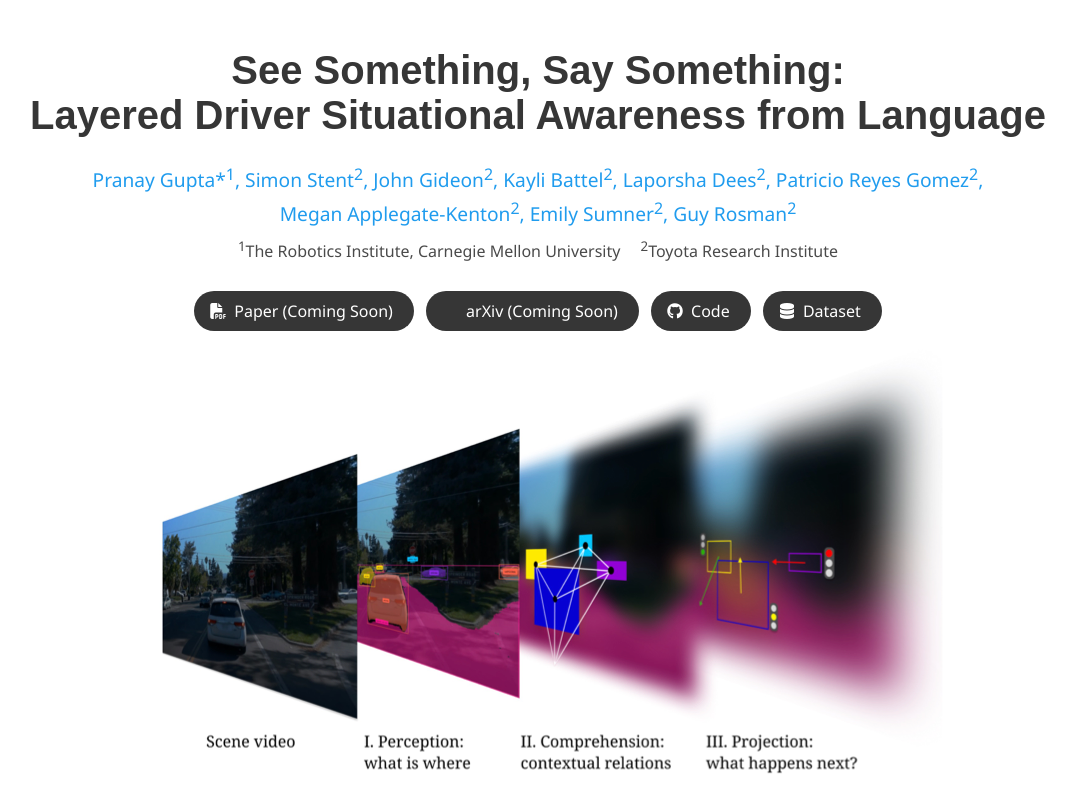
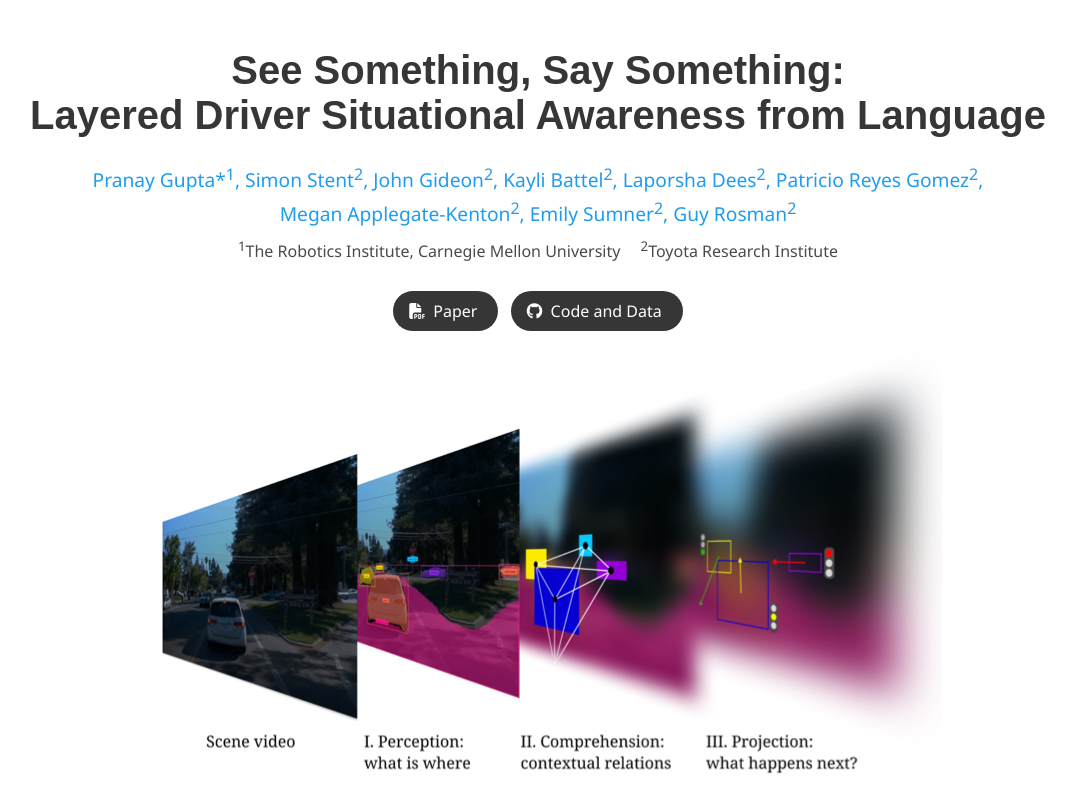
Before and after one commit to LayeredSituationalAwareness/LayeredSituationalAwareness.github.io, a plain HTML site: page index.html in a window 1280 px wide. Shown: the top 792 px of the page, without its empty margins (102-1178 px from the left). Drawn offline with nearby package versions, Linux system fonts and the light colour scheme; some icons are missing; a web font is replaced by a local one.

Commit message:
Add paper and combine code and data buttons

```diff
--- a/index.html
+++ b/index.html
@@ -105,19 +105,11 @@
       <!-- Publication Links -->
       <div class="publication-links">
         <span class="link-block">
-          <a href="https://LayeredSituationalAwareness.github.io" class="button is-normal is-rounded is-dark">
+          <a href="./static/paper.pdf" class="button is-normal is-rounded is-dark">
             <span class="icon">
               <i class="fas fa-file-pdf"></i>
             </span>
-            <span>Paper (Coming Soon)</span>
-          </a>
-        </span>
-        <span class="link-block">
-          <a href="https://LayeredSituationalAwareness.github.io" class="button is-normal is-rounded is-dark">
-            <span class="icon">
-              <i class="ai ai-arxiv"></i>
-            </span>
-            <span>arXiv (Coming Soon)</span>
+            <span>Paper</span>
           </a>
         </span>
         <span class="link-block">
@@ -125,15 +117,7 @@
             <span class="icon">
               <i class="fab fa-github"></i>
             </span>
-            <span>Code</span>
-          </a>
-        </span>
-        <span class="link-block">
-          <a href="https://github.com/ToyotaResearchInstitute/LayeredSituationalAwareness" class="button is-normal is-rounded is-dark">
-            <span class="icon">
-              <i class="fas fa-database"></i>
-            </span>
-            <span>Dataset</span>
+            <span>Code and Data</span>
           </a>
         </span>
       </div>
```
Also changed, not shown: 1 other file.
